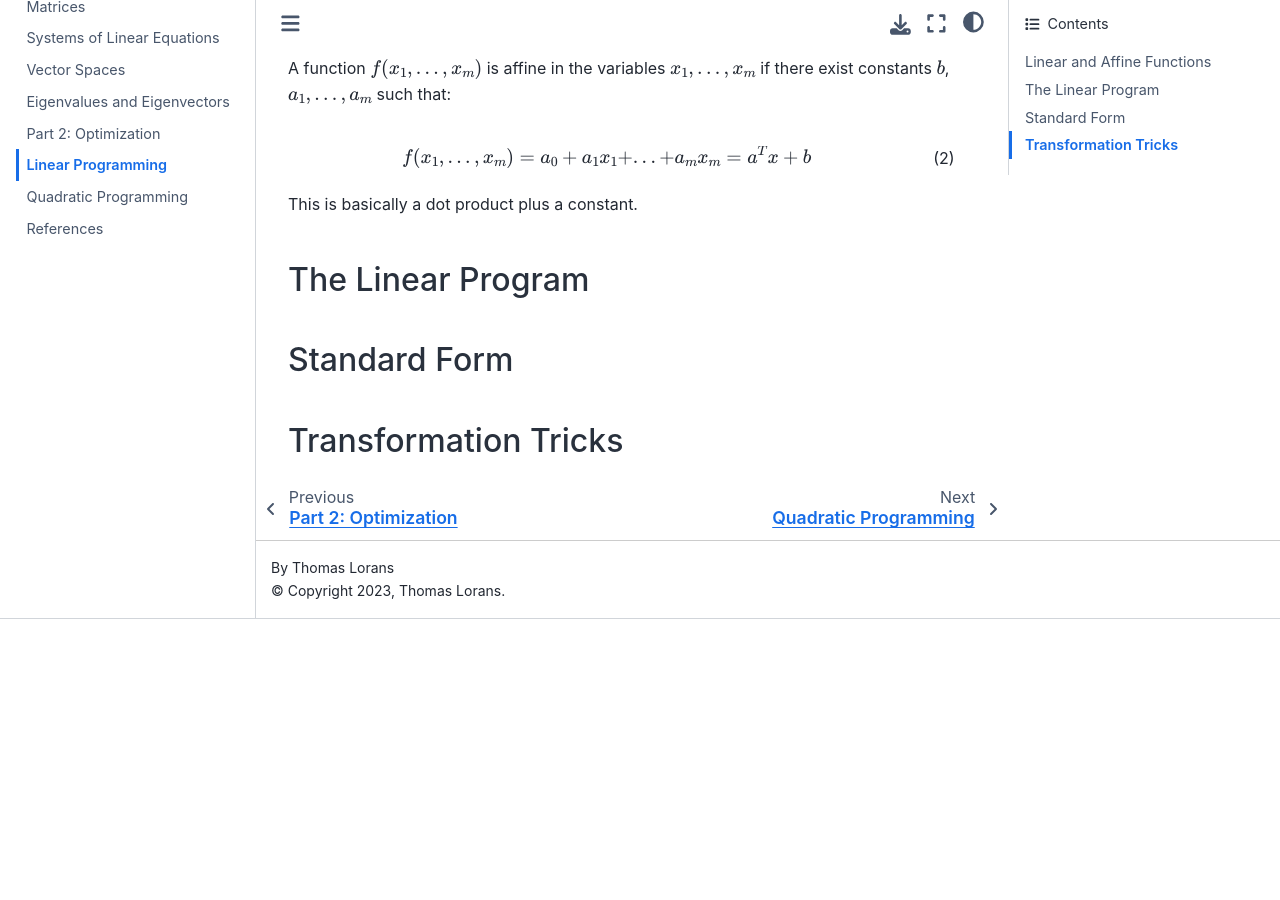
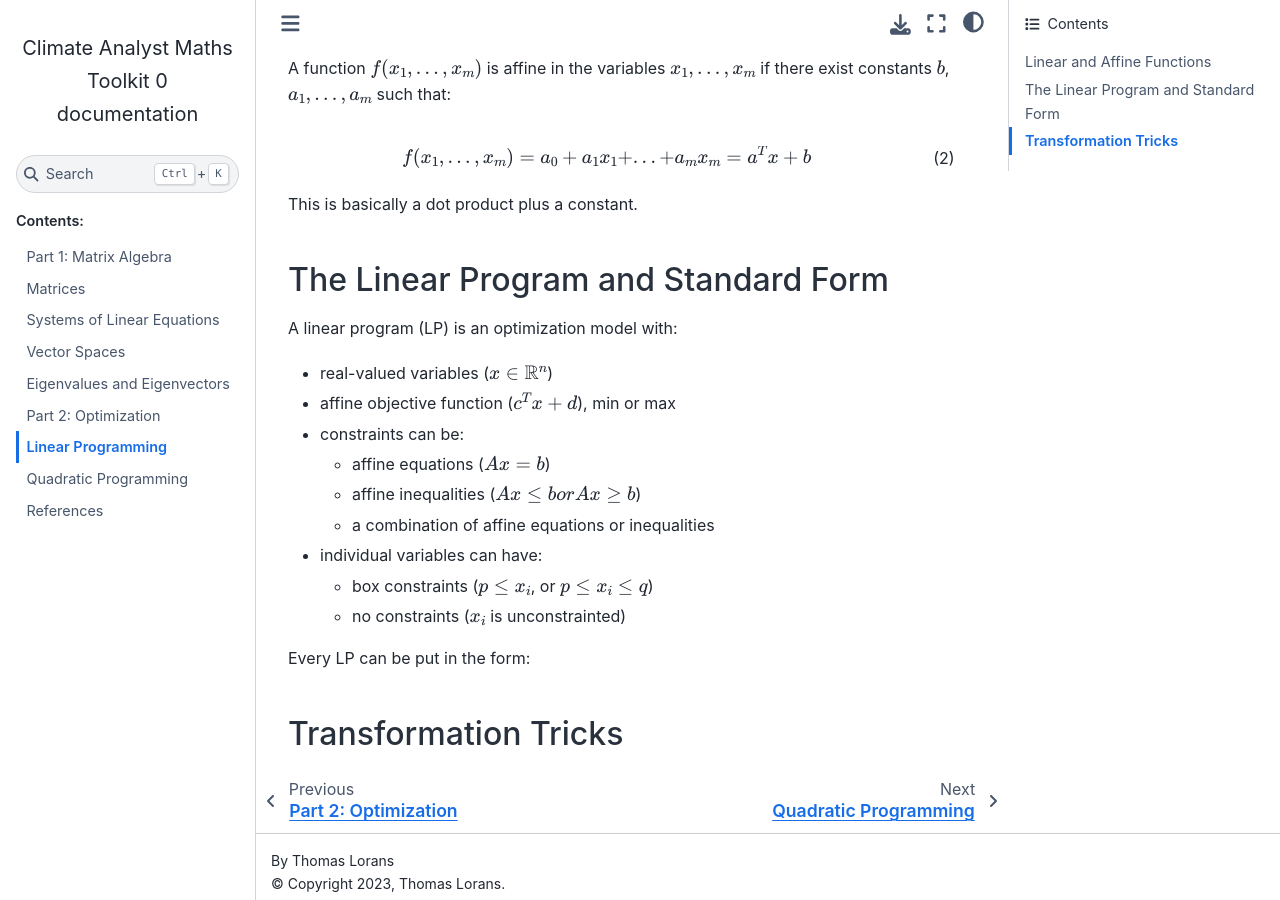
Before and after one commit to tlorans/ClimateAnalystMathsToolkit, a Sphinx documentation site: the page built from docs/source/linearprograms.md, in a window 1280 px wide and 900 px high, scrolled down 554 px. Built offline with Sphinx 7.4.7 and the Sphinx Book theme 1.1.4, drawn with Linux system fonts in a browser that asks for light colours; before the commit the page ends 1173 px from its top, so only the background shows below that.

Commit message:
stop here at the moment for the optimization part

```diff
--- a/docs/source/linearprograms.md
+++ b/docs/source/linearprograms.md
@@ -27,8 +27,20 @@
 
 This is basically a dot product plus a constant.
 
-### The Linear Program
+### The Linear Program and Standard Form
 
-### Standard Form
+A linear program (LP) is an optimization model with:
+
+- real-valued variables ($x \in \mathbb{R}^n$)
+- affine objective function ($c^Tx + d$), min or max
+- constraints can be:
+    - affine equations ($Ax = b$)
+    - affine inequalities ($Ax \leq b or Ax \geq b$)
+    - a combination of affine equations or inequalities
+- individual variables can have:
+    - box constraints ($p \leq x_i$, or $p \leq x_i \leq q$)
+    - no constraints ($x_i$ is unconstrainted)
+
+Every LP can be put in the form:
 
 ### Transformation Tricks
```
Also changed, not shown: 8 other files.
